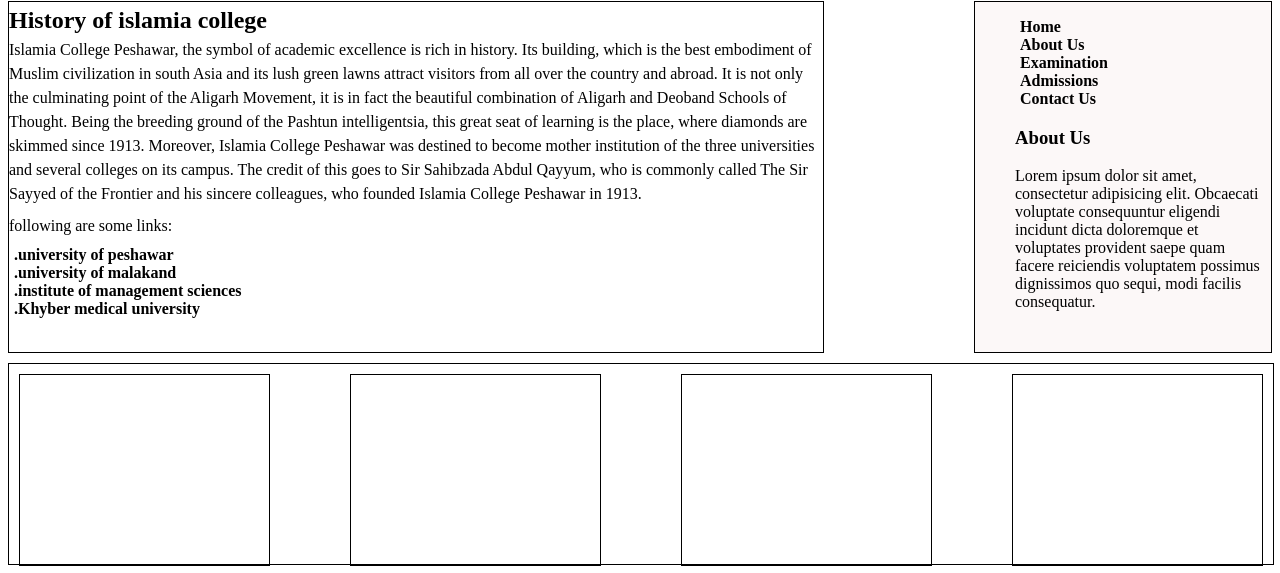
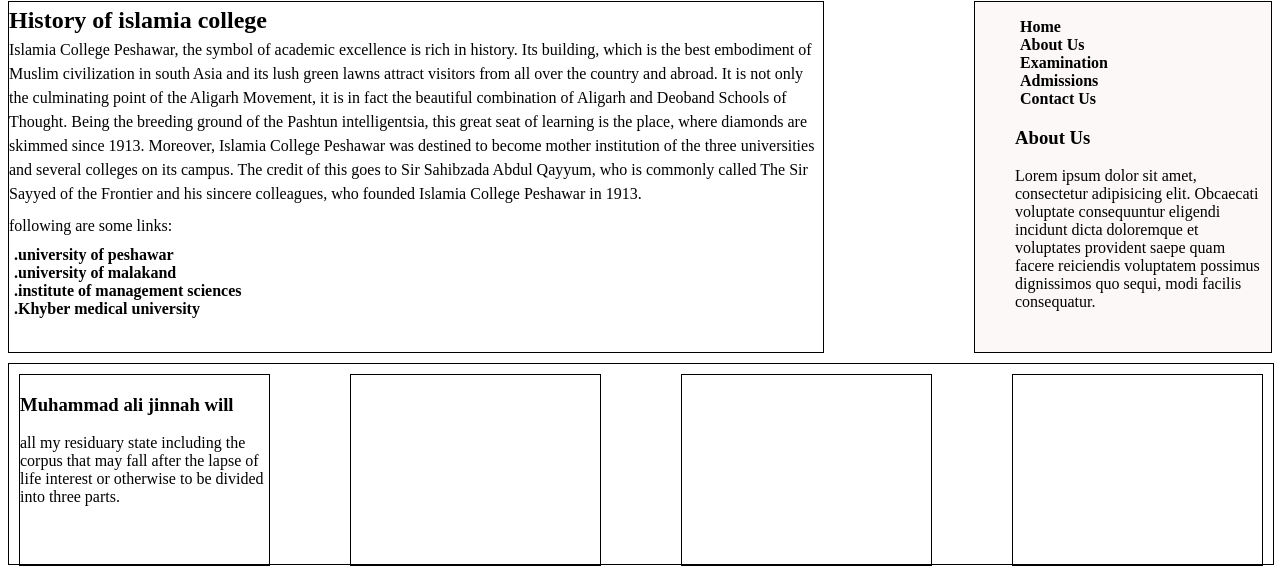
Before and after one commit to MuhammadUmair151601/ICP_clone, a plain HTML site: page index.html in a window 1280 px wide. Shown: the part 537-1110 px from the top of the page. Drawn offline with Linux system fonts and the light colour scheme.

Commit message:
first div in label done

```diff
--- a/index.html
+++ b/index.html
@@ -43,7 +43,10 @@
 </div>
 </div>
 <div class="fourdivs">
-    <div class="label"></div>
+    <div class="label">
+        <h3>Muhammad ali jinnah will</h3>
+        <p>all my residuary state including the corpus that may fall after the lapse of life interest or otherwise to be divided into three parts.</p>
+    </div>
     <div class="label"></div>
     <div class="label"></div>
     <div class="label"></div>
```
